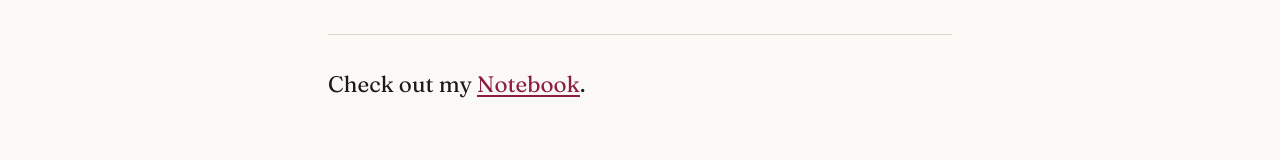
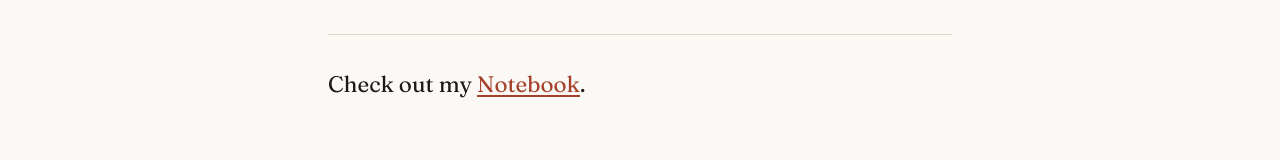
Before and after one commit to imsqsh/personal-website, a Next.js app: page / in a window 1280 px wide. Shown: the part 1164-1324 px from the top of the page. Built offline with nearby package versions, Linux system fonts and the light colour scheme.

Commit message:
fix: revert to original single accent color, darken/lighten on hover instead of hue swap

```diff
--- a/app/learnings/page.module.css
+++ b/app/learnings/page.module.css
@@ -35,14 +35,14 @@
 
 .category {
   padding-top: var(--space-4);
-  border-top: 2px solid var(--color-accent-secondary);
+  border-top: 2px solid var(--color-accent);
 }
 
 .categoryTitle {
   margin: 0 0 var(--space-3);
   font-size: var(--step-1);
   font-weight: 700;
-  color: var(--color-accent-secondary);
+  color: var(--color-accent);
 }
 
 .articleList {
--- a/app/page.module.css
+++ b/app/page.module.css
@@ -158,3 +158,8 @@
   text-decoration: underline;
   text-underline-offset: 3px;
 }
+
+.explore a:hover,
+.explore a:focus-visible {
+  color: var(--color-accent-hover);
+}
--- a/app/tokens.css
+++ b/app/tokens.css
@@ -27,8 +27,8 @@
   --color-ink: #1c1a16;
   --color-ink-muted: #55524a;
   --color-rule: #ddd6c6;
-  --color-accent: #8c1d40;
-  --color-accent-secondary: #967bb6;
+  --color-accent: #a4402a;
+  --color-accent-hover: color-mix(in srgb, var(--color-accent) 82%, black);
   --color-accent-ink: #ffffff;
 
   --content-max-width: 42rem;
@@ -43,8 +43,8 @@
     --color-ink: #f2ede1;
     --color-ink-muted: #b4ac9a;
     --color-rule: #3a352a;
-    --color-accent: #dc5680;
-    --color-accent-secondary: #977cb6;
+    --color-accent: #e2734f;
+    --color-accent-hover: color-mix(in srgb, var(--color-accent) 82%, white);
     --color-accent-ink: #17150f;
   }
 }
--- a/components/layout/Footer.module.css
+++ b/components/layout/Footer.module.css
@@ -34,7 +34,7 @@
 
 .social a:hover,
 .social a:focus-visible {
-  color: var(--color-accent);
+  color: var(--color-ink);
 }
 
 .icon {
--- a/components/layout/Nav.module.css
+++ b/components/layout/Nav.module.css
@@ -19,5 +19,5 @@
 
 .link:hover,
 .link:focus-visible {
-  color: var(--color-accent);
+  color: var(--color-ink);
 }
```
